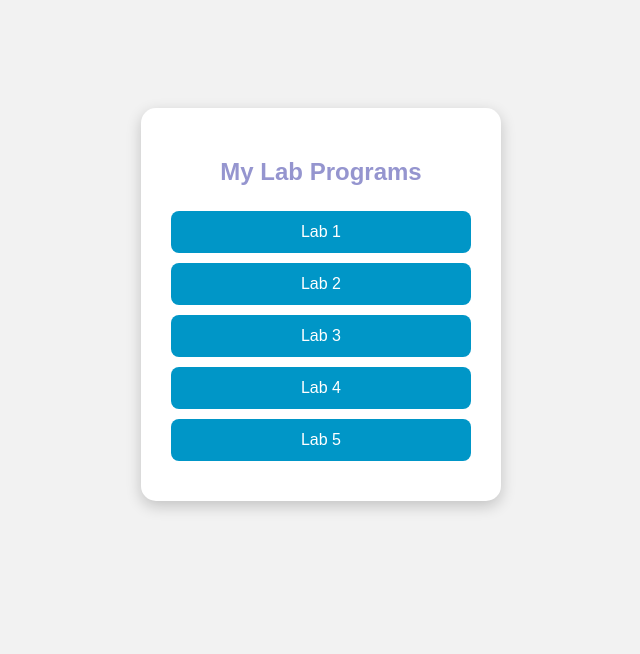
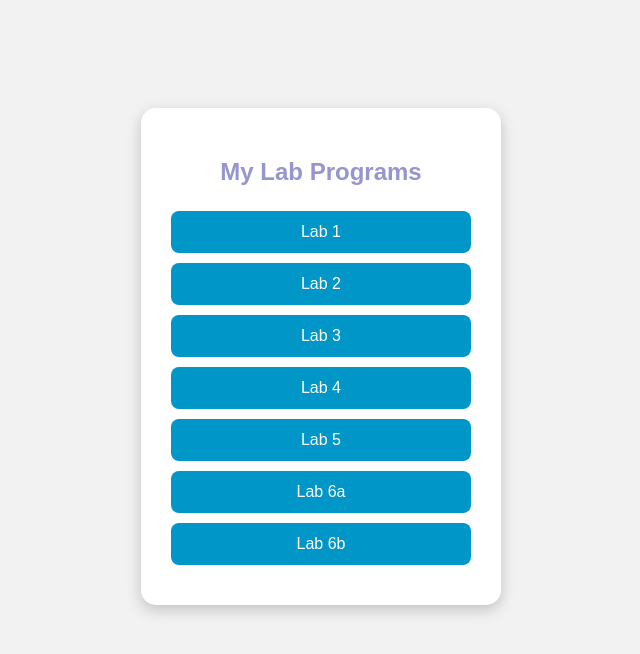
Before and after one commit to chiranthanr2006/weblab, a plain HTML site: page index.html in a window 1280 px wide. Shown: the whole page, without its empty margins (319-959 px from the left). Drawn offline with Linux system fonts and the light colour scheme.

Commit message:
Update index.html

```diff
--- a/index.html
+++ b/index.html
@@ -52,6 +52,8 @@
         <a href="Lab3.html">Lab 3</a>
         <a href="Lab4.xml">Lab 4</a>
         <a href="Lab5.php">Lab 5</a>
+        <a href="Lab6a.php">Lab 6a</a>
+        <a href="Lab6bcd.php">Lab 6b</a>
     </div>
 
 </body>
```
